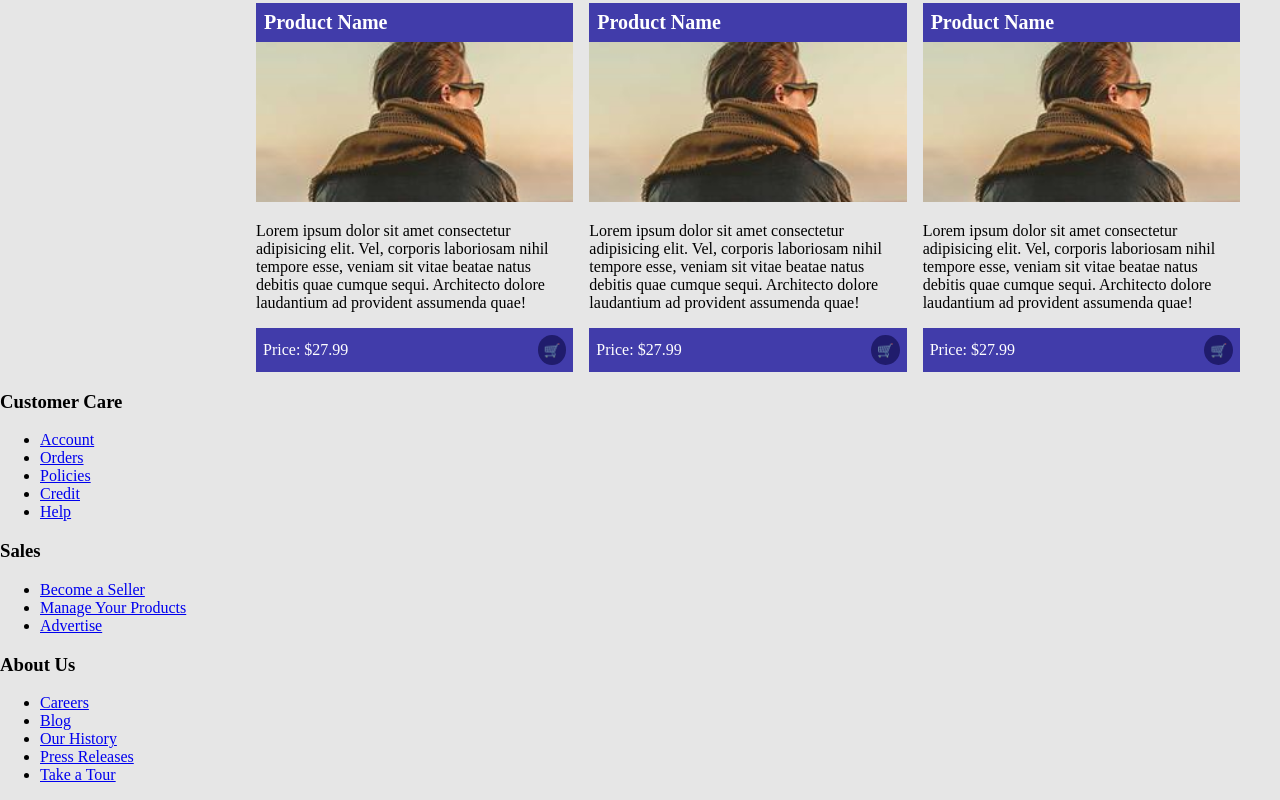
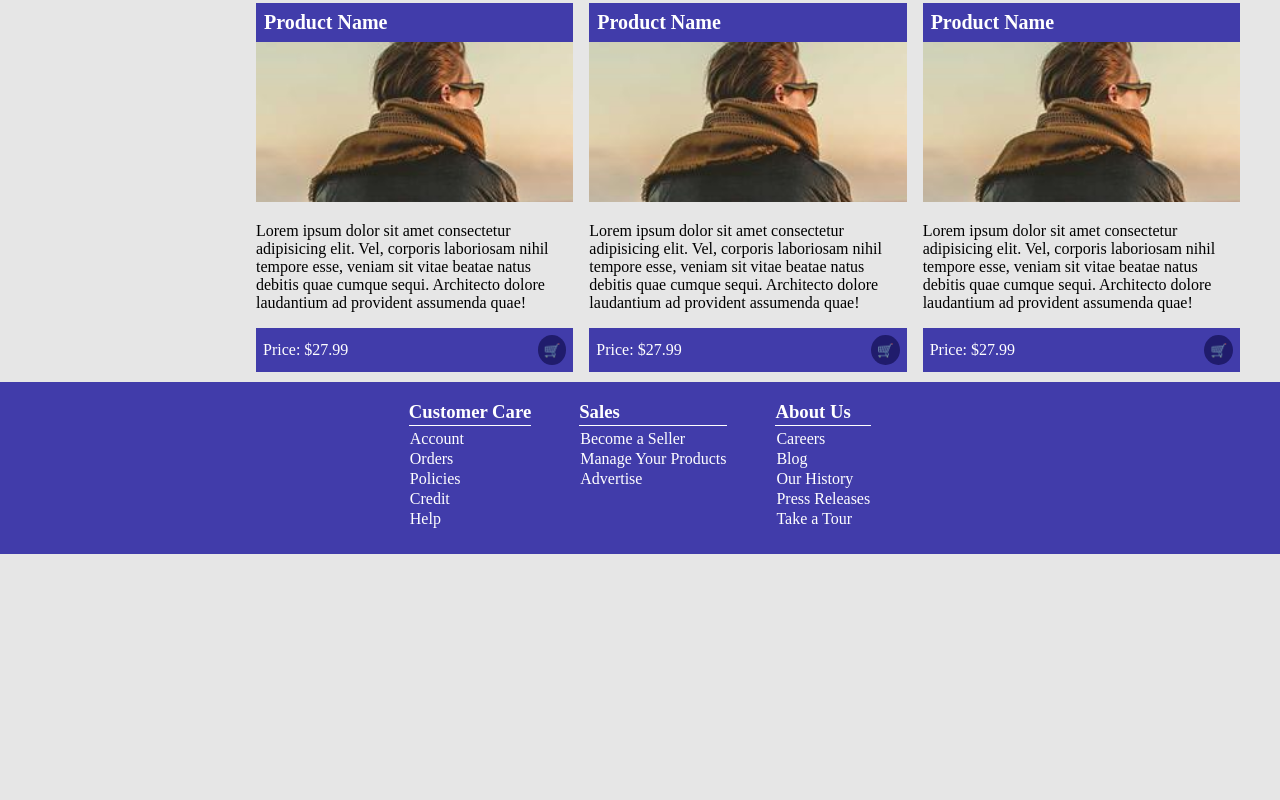
Before and after one commit to emillerjones/qwirty, a plain HTML site: page index.html in a window 1280 px wide. Shown: the part 1639-2439 px from the top of the page. After the commit the page ends 2193 px from the top, so only its background shows below. Drawn offline with Linux system fonts and the light colour scheme.

Commit message:
block08 qwirty Complete

```diff
--- a/index.css
+++ b/index.css
@@ -220,6 +220,39 @@ aside li:hover {
     display: none;
 }
 
+
+
+.footercontainer{
+    margin-top:10px;
+    display: flex;
+    gap: 3rem;
+    justify-content: center;
+    background-color: rgb(65, 60, 170);
+}
+.footercolname{
+    display: block;
+    padding-bottom: 2px;
+    border-bottom: 1px solid white;
+    margin-bottom: 8px;
+    color:white;
+}
+
+.footergroup ul{
+    list-style: none;
+    padding: 0;
+    margin-bottom: 25px;
+    margin-top:-5px;
+}
+.footeritem a{
+  color: white;
+  text-decoration: none;
+  display: block;
+  padding: 1px ;
+}
+
+
+
+
 @media (max-width: 600px) {
 
     main {
@@ -292,4 +325,11 @@ aside li:hover {
     .navclassright{
         display: none;
     }
+
+    .footercontainer{
+        flex-direction: column;
+        gap:1rem;
+        padding-left:10px;
+        padding-right:10px;
+    }
 }
--- a/index.html
+++ b/index.html
@@ -192,42 +192,42 @@
         </ul>
       </section>
     </main>
-  </body>
+
 
     <footer>
       <div class="footercontainer">
         <section class="footergroup">
-      <h3>Customer Care</h3>
+          <h3 class="footercolname">Customer Care</h3>
           <ul>
-        <li><a href="#">Account</a></li>
-        <li><a href="#">Orders</a></li>
-        <li><a href="#">Policies</a></li>
-        <li><a href="#">Credit</a></li>
-        <li><a href="#">Help</a></li>
+            <li class="footeritem"><a href="#">Account</a></li>
+            <li class="footeritem"><a href="#">Orders</a></li>
+            <li class="footeritem"><a href="#">Policies</a></li>
+            <li class="footeritem"><a href="#">Credit</a></li>
+            <li class="footeritem"><a href="#">Help</a></li>
           </ul>
         </section>
 
         <section class="footergroup">
-      <h3>Sales</h3>
+          <h3 class="footercolname">Sales</h3>
           <ul>
-        <li><a href="#">Become a Seller</a></li>
-        <li><a href="#">Manage Your Products</a></li>
-        <li><a href="#">Advertise</a></li>
+            <li class="footeritem"><a href="#">Become a Seller</a></li>
+            <li class="footeritem"><a href="#">Manage Your Products</a></li>
+            <li class="footeritem"><a href="#">Advertise</a></li>
           </ul>
         </section>
 
         <section class="footergroup">
-      <h3>About Us</h3>
+          <h3 class="footercolname">About Us</h3>
           <ul>
-        <li><a href="#">Careers</a></li>
-        <li><a href="#">Blog</a></li>
-        <li><a href="#">Our History</a></li>
-        <li><a href="#">Press Releases</a></li>
-        <li><a href="#">Take a Tour</a></li>
+            <li class="footeritem"><a href="#">Careers</a></li>
+            <li class="footeritem"><a href="#">Blog</a></li>
+            <li class="footeritem"><a href="#">Our History</a></li>
+            <li class="footeritem"><a href="#">Press Releases</a></li>
+            <li class="footeritem"><a href="#">Take a Tour</a></li>
           </ul>
         </section>
       </div>
     </footer>
 
-
+  </body>
 </html>
```
Lines whose indentation alone changed are shown as unchanged.
